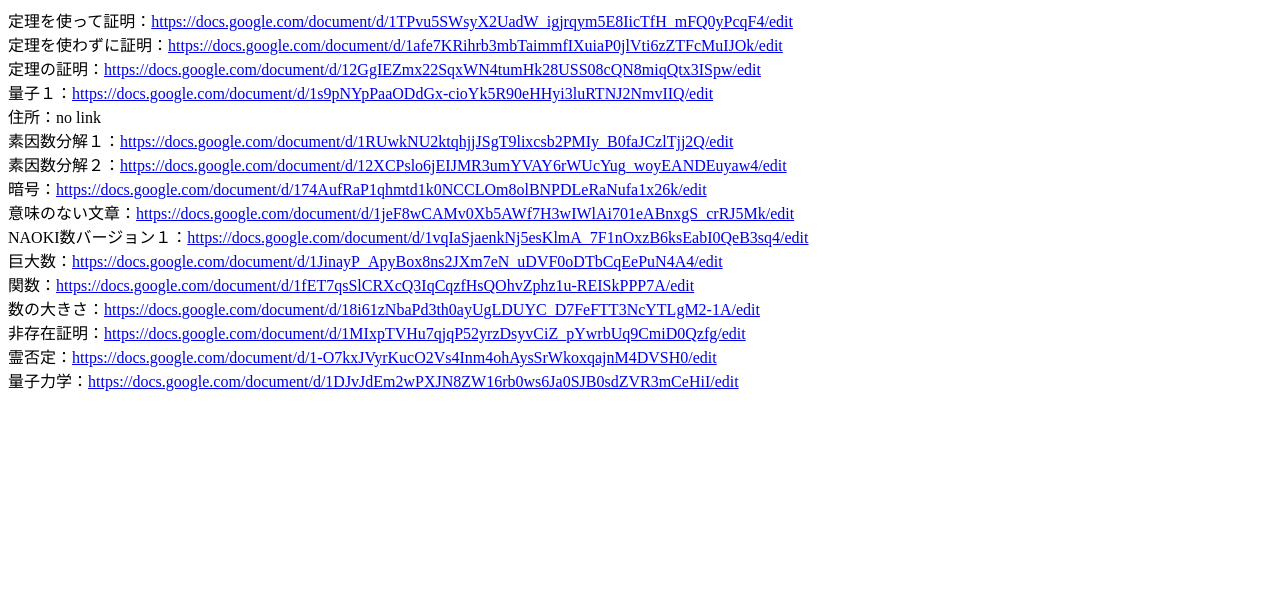
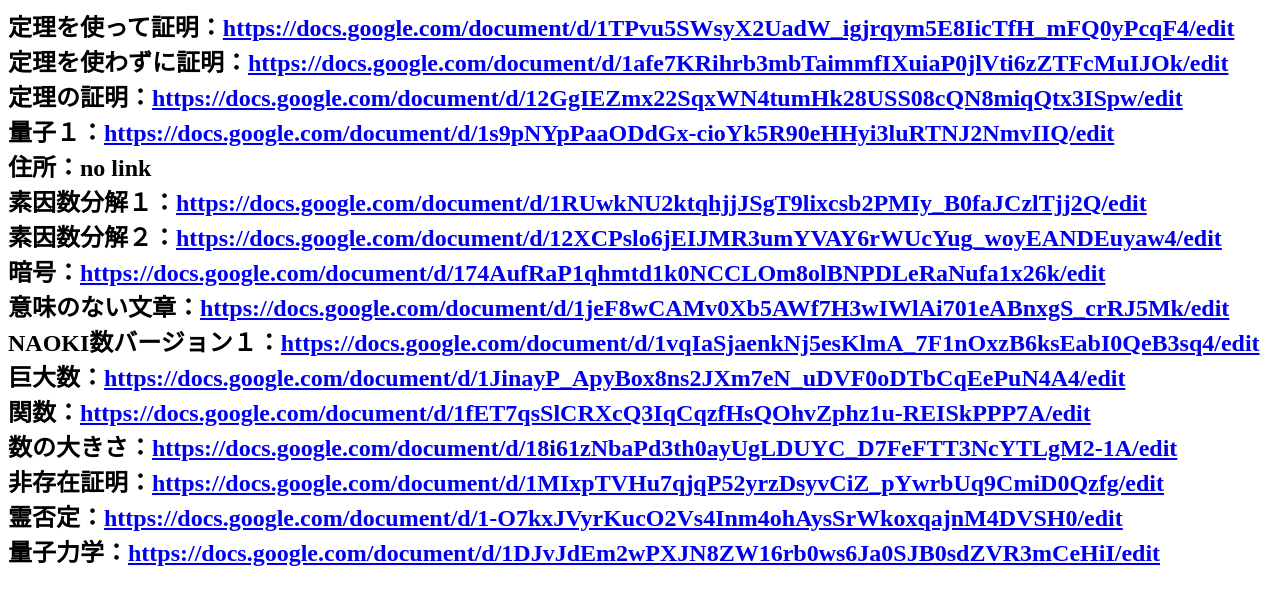
Before and after one commit to scfcdv/zen-document, a plain HTML site: page index.html in a window 1280 px wide. Drawn offline with Linux system fonts and the light colour scheme.

Commit message:
Update index.html

```diff
--- a/index.html
+++ b/index.html
@@ -1,3 +1,6 @@
+<title>ドキュメント</title>
+<link rel="icon" href="https://scfcdv.github.io/homeweb2/favicon.ico">
+<h2>
 定理を使って証明：<a href="https://docs.google.com/document/d/1TPvu5SWsyX2UadW_igjrqym5E8IicTfH_mFQ0yPcqF4/edit">https://docs.google.com/document/d/1TPvu5SWsyX2UadW_igjrqym5E8IicTfH_mFQ0yPcqF4/edit</a><br>
 定理を使わずに証明：<a href="https://docs.google.com/document/d/1afe7KRihrb3mbTaimmfIXuiaP0jlVti6zZTFcMuIJOk/edit">https://docs.google.com/document/d/1afe7KRihrb3mbTaimmfIXuiaP0jlVti6zZTFcMuIJOk/edit</a><br>
 定理の証明：<a href="https://docs.google.com/document/d/12GgIEZmx22SqxWN4tumHk28USS08cQN8miqQtx3ISpw/edit">https://docs.google.com/document/d/12GgIEZmx22SqxWN4tumHk28USS08cQN8miqQtx3ISpw/edit</a><br>
@@ -14,3 +17,4 @@ NAOKI数バージョン１：<a href="https://docs.google.com/document/d/1vqIaSj
 非存在証明：<a href="https://docs.google.com/document/d/1MIxpTVHu7qjqP52yrzDsyvCiZ_pYwrbUq9CmiD0Qzfg/edit">https://docs.google.com/document/d/1MIxpTVHu7qjqP52yrzDsyvCiZ_pYwrbUq9CmiD0Qzfg/edit</a><br>
 霊否定：<a href="https://docs.google.com/document/d/1-O7kxJVyrKucO2Vs4Inm4ohAysSrWkoxqajnM4DVSH0/edit">https://docs.google.com/document/d/1-O7kxJVyrKucO2Vs4Inm4ohAysSrWkoxqajnM4DVSH0/edit</a><br>
 量子力学：<a href="https://docs.google.com/document/d/1DJvJdEm2wPXJN8ZW16rb0ws6Ja0SJB0sdZVR3mCeHiI/edit">https://docs.google.com/document/d/1DJvJdEm2wPXJN8ZW16rb0ws6Ja0SJB0sdZVR3mCeHiI/edit</a><br>
+</h2>
```
